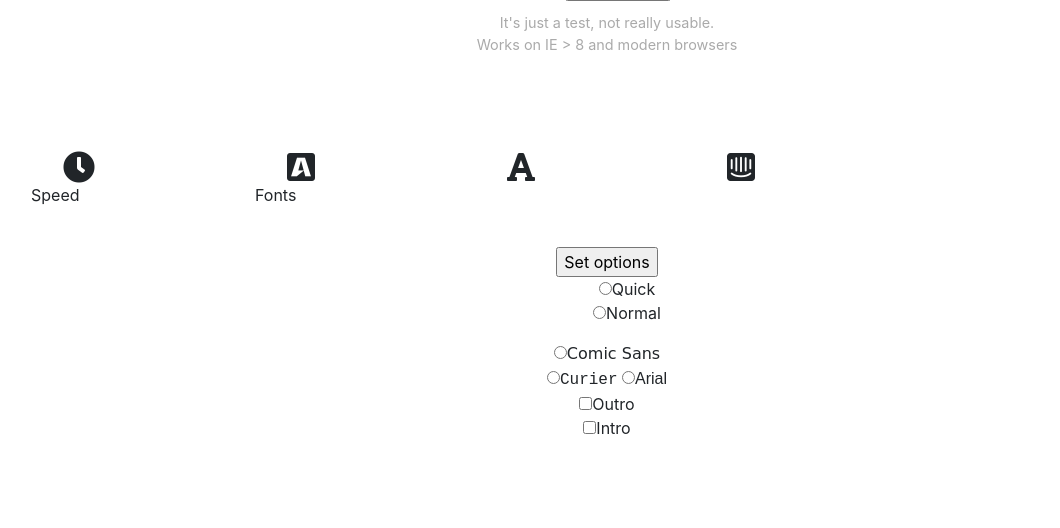
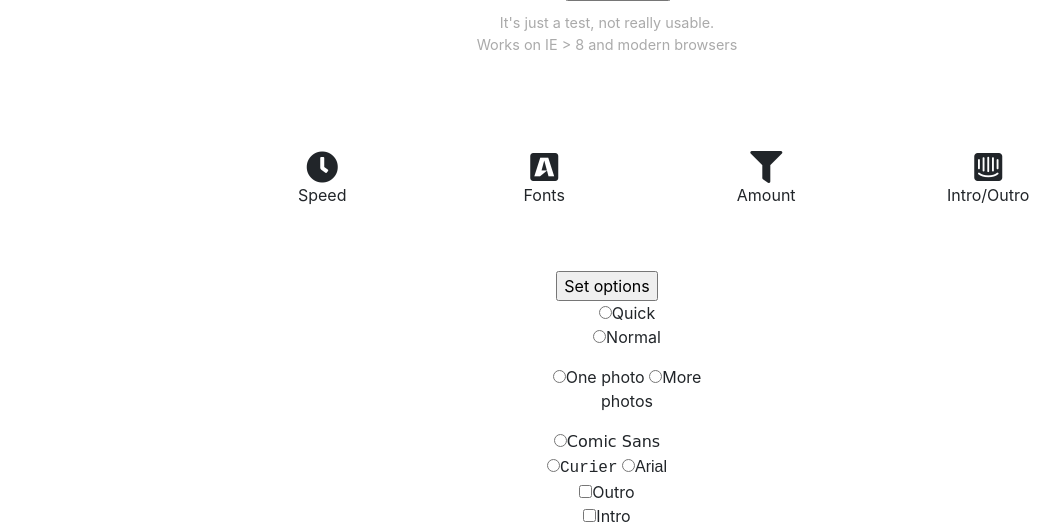
Before and after one commit to fruit098/suflikanti_unit, a Flask app: page / in a window 1280 px wide. Shown: the part 396-924 px from the top of the page, without its empty margins (33-1093 px from the left). Before the commit the page ends 830 px from the top, so only its background shows below. Run offline with Flask 2, Linux system fonts and the light colour scheme; some libraries are stand-ins or nearby versions.

Commit message:
tu mas andrej

```diff
--- a/static/style.css
+++ b/static/style.css
@@ -26,6 +26,7 @@
     padding: 0!important;
     margin: 0!important;
   }
+
   .box_icon{
     margin-left: 1em;
     margin-right: 1em;
@@ -40,6 +41,7 @@
   }
 
   .icon_box{
+    text-align: center;
     float:left;
     margin: 5%;
   }
--- a/templates/index.html
+++ b/templates/index.html
@@ -41,41 +41,50 @@
 
             <p class="txtcenter">It's just a test, not really usable.<br />Works on IE &gt; 8 and modern browsers</p>
 
-            <div class='icons'>
-                <div class='icon_box'>
+            <div class='icons''>
+                <div onclick='show_speed()' class='icon_box' style='margin-left: 24%'>
                     <i class="box_icon fas fa-clock fa-2x" onclick="show_time"></i>
                     <p>Speed</p>
                 </div>
 
-                <div class='icon_box'>
+                <div onclick='show_fonts()' class='icon_box'>
                     <i class="box_icon fab fa-buysellads fa-2x"></i>
                     <p>Fonts</p>
                 </div>
 
-                <div class='icon_box'>
-                    <i class="box_icon fas fa-font fa-2x"></i>
+                <div onclick='show_photos()'class='icon_box'>
+                    <i class="box_icon fas fa-filter fa-2x"></i>
+                    <p>Amount</p>
                 </div>
 
-                <div class='icon_box'>
+                <div onclick='show_intro()'class='icon_box'>
                     <i class="box_icon fab fa-intercom fa-2x"></i>
+                    <p>Intro/Outro</p>
                 </div>
                     <!-- <li><i class="box_icon fas fa-eye fa-2x"></i></li> -->
             </div>
 
-            <form method="post" enctype="multipart/form-data">
+            <form method="post" enctype="multipart/form-data" action='/produce_video'>
                 <div class='submit'>
                     <input type='submit' value='Set options' name='option_submit'>
                 </div>
 
                 <div class='footer'>
-                    <div class='duration'>
+                    <div id='duration'>
                         <ul>
                             <li><input type='radio' name='speed' value='quick'>Quick<br></li>
                             <li><input type='radio' name='speed' value='normal'>Normal<br></li>
                         </ul>
                     </div>
 
-                    <div class='fonts'>
+                    <div id='length'>
+                        <ul>
+                            <li><input type='radio' name='duration' value='1'>One photo</li>
+                            <li><input type='radio' name='duration' value='3'>More photos</li>
+                        </ul>
+                    </div>
+
+                    <div id='fonts'>
                         <input type='radio' name='font' value='comic'><span style='font-family: "Comic Sans MS", cursive, sans-serif;'>Comic Sans</span><br>
                         <input type='radio' name='font' value='curier'><span style='font-family: "Courier New", Courier, monospace;'>Curier</span>
                         <input type='radio' name='font' value='arial'><span style='font-family:Arial, Helvetica, sans-serif;'>Arial</span>
@@ -92,4 +101,10 @@
         </div>
     </body>
 
+    <script>
+        function show_fonts(){
+            document.getElementById()
+        }
+    </script>
+
 </html>
```
